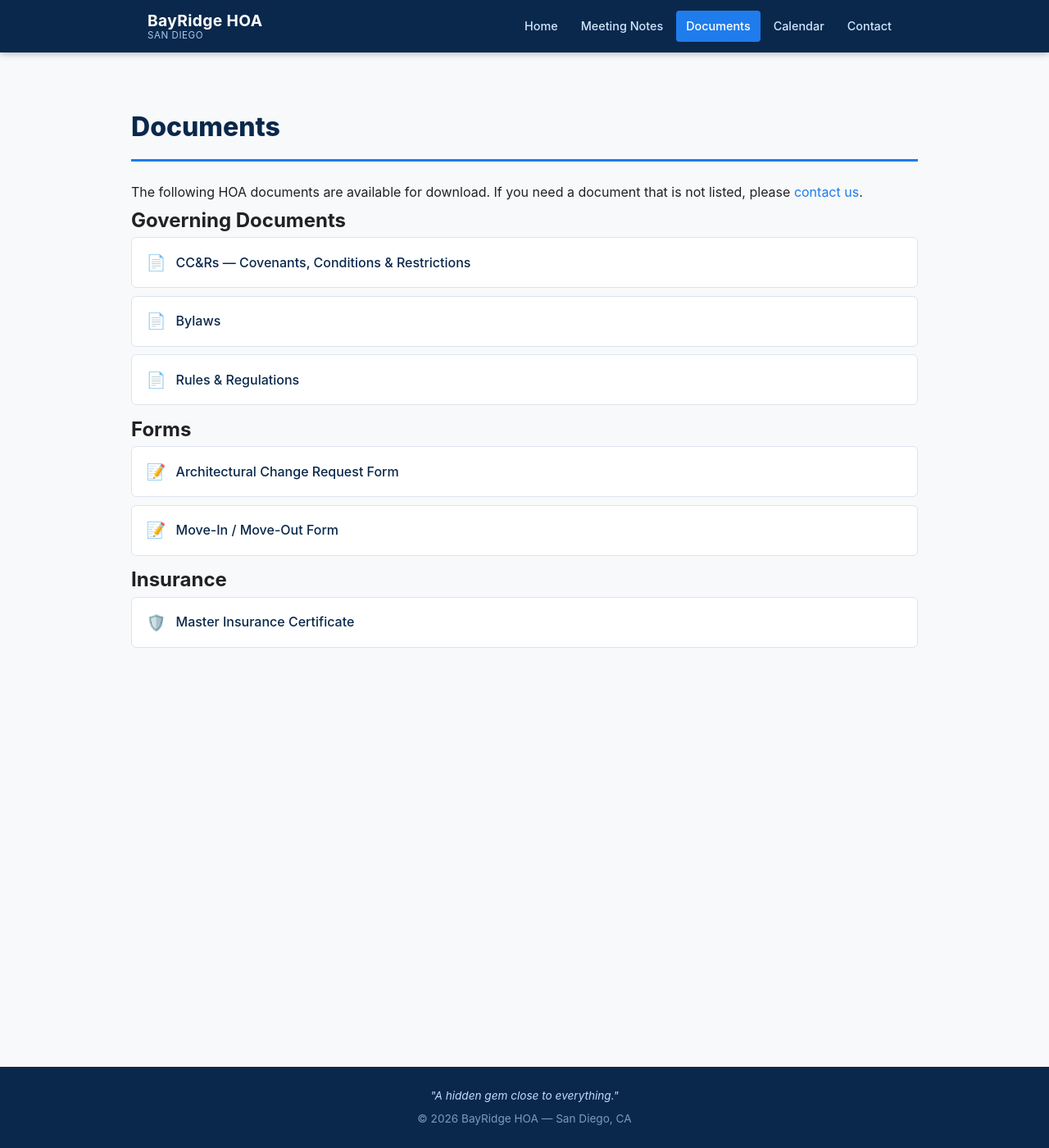
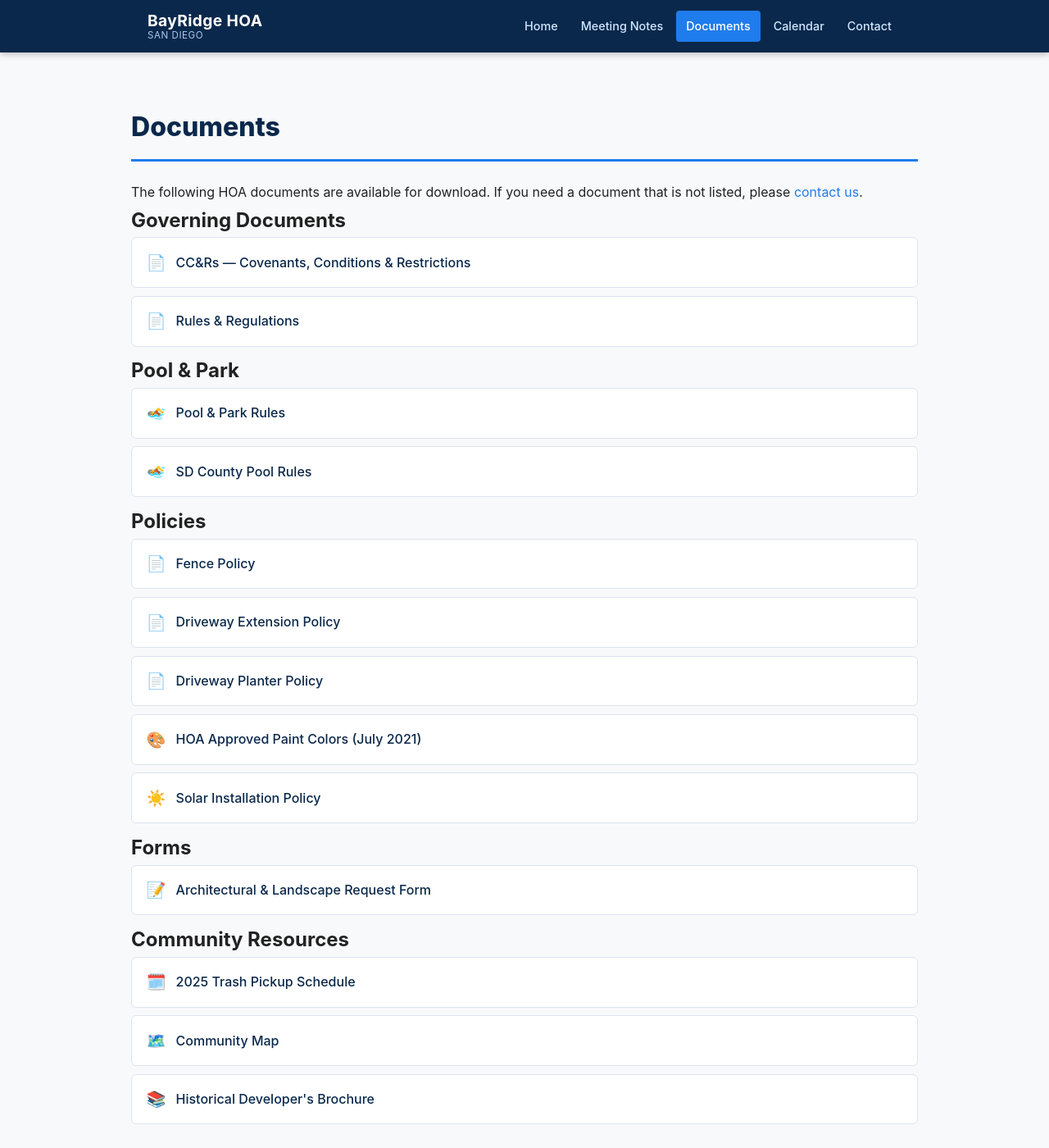
Before and after one commit to wadingthrulogs/BayRidgeHOA, a Jekyll site: the page built from documents.md, in a window 1280 px wide and 1400 px high. Shown: the whole window at 82% size. Built offline with Jekyll 4.4.1, drawn with Linux system fonts in a browser that asks for light colours.

Commit message:
Add all documents from bayridgesd.com
Downloaded 13 files (PDFs + community map) from the existing site and
updated documents.md with categorized links: Governing Docs, Pool & Park,
Policies, Forms, and Community Resources.

Co-Authored-By: Claude Sonnet 4.6 <noreply@anthropic.com>

```diff
--- a/documents.md
+++ b/documents.md
@@ -10,21 +10,67 @@ The following HOA documents are available for download. If you need a document t
 
 <ul class="doc-list">
   <li>
-    <a href="{{ '/files/ccrs.pdf' | relative_url }}" target="_blank">
+    <a href="{{ '/files/BayRidgeHOA_CCRs.pdf' | relative_url }}" target="_blank">
       <span class="doc-icon">&#x1F4C4;</span>
       CC&amp;Rs &mdash; Covenants, Conditions &amp; Restrictions
     </a>
   </li>
   <li>
-    <a href="{{ '/files/bylaws.pdf' | relative_url }}" target="_blank">
+    <a href="{{ '/files/Bay-Ridge-Rules-Regs.pdf' | relative_url }}" target="_blank">
       <span class="doc-icon">&#x1F4C4;</span>
-      Bylaws
+      Rules &amp; Regulations
+    </a>
+  </li>
+</ul>
+
+## Pool &amp; Park
+
+<ul class="doc-list">
+  <li>
+    <a href="{{ '/files/Bay-Ridge-Pool-Rules.pdf' | relative_url }}" target="_blank">
+      <span class="doc-icon">&#x1F3CA;</span>
+      Pool &amp; Park Rules
     </a>
   </li>
   <li>
-    <a href="{{ '/files/rules-and-regulations.pdf' | relative_url }}" target="_blank">
+    <a href="{{ '/files/County-pool-rules.pdf' | relative_url }}" target="_blank">
+      <span class="doc-icon">&#x1F3CA;</span>
+      SD County Pool Rules
+    </a>
+  </li>
+</ul>
+
+## Policies
+
+<ul class="doc-list">
+  <li>
+    <a href="{{ '/files/HOA_Fence-Policy-Detail.pdf' | relative_url }}" target="_blank">
       <span class="doc-icon">&#x1F4C4;</span>
-      Rules &amp; Regulations
+      Fence Policy
+    </a>
+  </li>
+  <li>
+    <a href="{{ '/files/HOA_DrivewayExtensionPolicy.pdf' | relative_url }}" target="_blank">
+      <span class="doc-icon">&#x1F4C4;</span>
+      Driveway Extension Policy
+    </a>
+  </li>
+  <li>
+    <a href="{{ '/files/HOA_DrivewayPlanterPolicy.pdf' | relative_url }}" target="_blank">
+      <span class="doc-icon">&#x1F4C4;</span>
+      Driveway Planter Policy
+    </a>
+  </li>
+  <li>
+    <a href="{{ '/files/BayRidgePaintColors_072021.pdf' | relative_url }}" target="_blank">
+      <span class="doc-icon">&#x1F3A8;</span>
+      HOA Approved Paint Colors (July 2021)
+    </a>
+  </li>
+  <li>
+    <a href="{{ '/files/SolarPolicy2019.pdf' | relative_url }}" target="_blank">
+      <span class="doc-icon">&#x2600;&#xFE0F;</span>
+      Solar Installation Policy
     </a>
   </li>
 </ul>
@@ -33,26 +79,32 @@ The following HOA documents are available for download. If you need a document t
 
 <ul class="doc-list">
   <li>
-    <a href="{{ '/files/architectural-request-form.pdf' | relative_url }}" target="_blank">
+    <a href="{{ '/files/HOA-arch-req-pdf.pdf' | relative_url }}" target="_blank">
       <span class="doc-icon">&#x1F4DD;</span>
-      Architectural Change Request Form
-    </a>
-  </li>
-  <li>
-    <a href="{{ '/files/move-in-out-form.pdf' | relative_url }}" target="_blank">
-      <span class="doc-icon">&#x1F4DD;</span>
-      Move-In / Move-Out Form
+      Architectural &amp; Landscape Request Form
     </a>
   </li>
 </ul>
 
-## Insurance
+## Community Resources
 
 <ul class="doc-list">
   <li>
-    <a href="{{ '/files/master-insurance-certificate.pdf' | relative_url }}" target="_blank">
-      <span class="doc-icon">&#x1F6E1;&#xFE0F;</span>
-      Master Insurance Certificate
+    <a href="{{ '/files/curbsider-2025.pdf' | relative_url }}" target="_blank">
+      <span class="doc-icon">&#x1F5D3;&#xFE0F;</span>
+      2025 Trash Pickup Schedule
+    </a>
+  </li>
+  <li>
+    <a href="{{ '/files/CommunityMap.png' | relative_url }}" target="_blank">
+      <span class="doc-icon">&#x1F5FA;&#xFE0F;</span>
+      Community Map
+    </a>
+  </li>
+  <li>
+    <a href="{{ '/files/Historical-Developers-Brochure.pdf' | relative_url }}" target="_blank">
+      <span class="doc-icon">&#x1F4DA;</span>
+      Historical Developer's Brochure
     </a>
   </li>
 </ul>
```
Also changed, not shown: files/CommunityMap.png (added), 12 other files.
